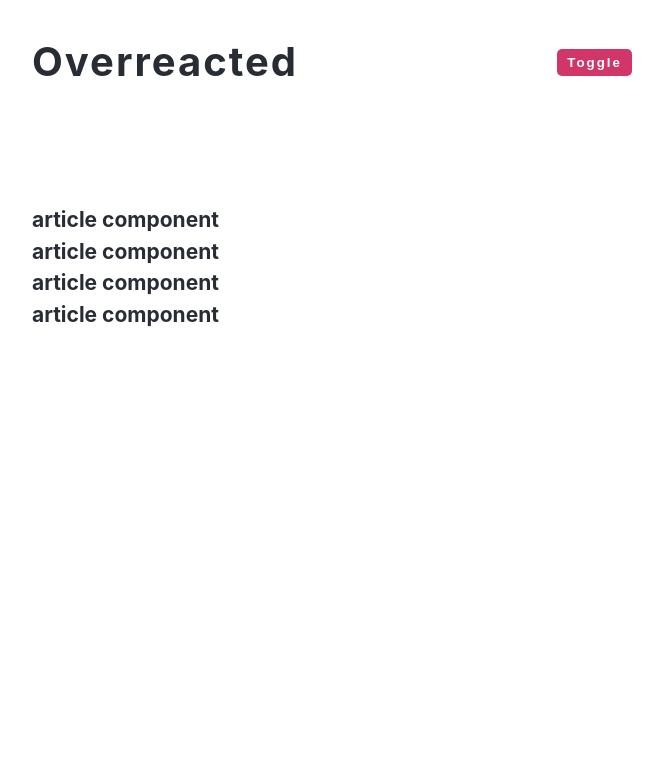
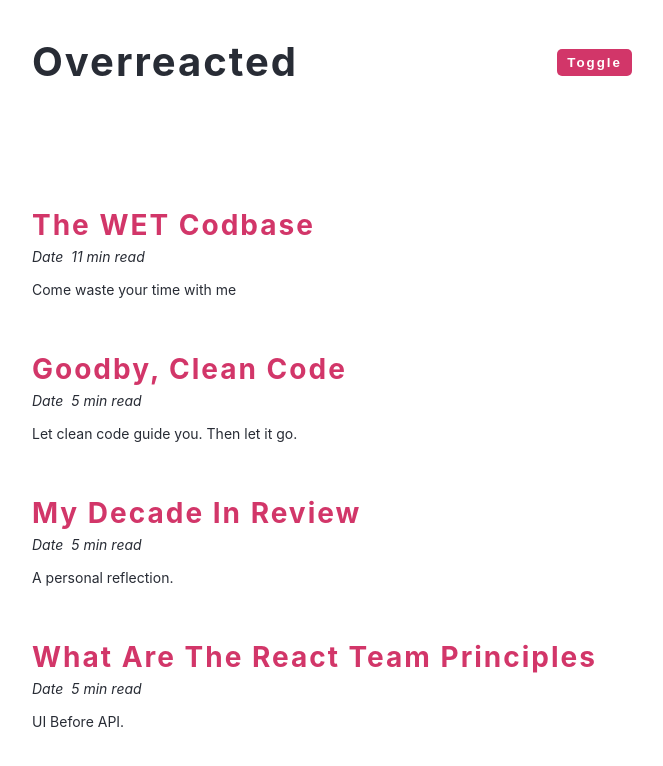
Before and after one commit to bisoladev/dark-mode-project, a React (Create React App) app: page / in a window 1280 px wide. Shown: the top 766 px of the page, without its empty margins (308-971 px from the left). Built offline with nearby package versions, Linux system fonts and the light colour scheme; the HTML template or start-up script is replaced by a standard one.

Commit message:
Set up component UI

```diff
--- a/src/Article.js
+++ b/src/Article.js
@@ -1,7 +1,16 @@
-import React from 'react'
-import moment from 'moment'
-const Article = () => {
-  return <h2>article component</h2>
-}
+import React from "react";
+import moment from "moment";
+const Article = ({ title, snippet, date, length }) => {
+  return (
+    <article className="post">
+      <h2>{title}</h2>
+      <div className="post-info">
+        <span>Date</span>
+        <span>{length} min read</span>
+      </div>
+      <p>{snippet}</p>
+    </article>
+  );
+};
 
-export default Article
+export default Article;
```
